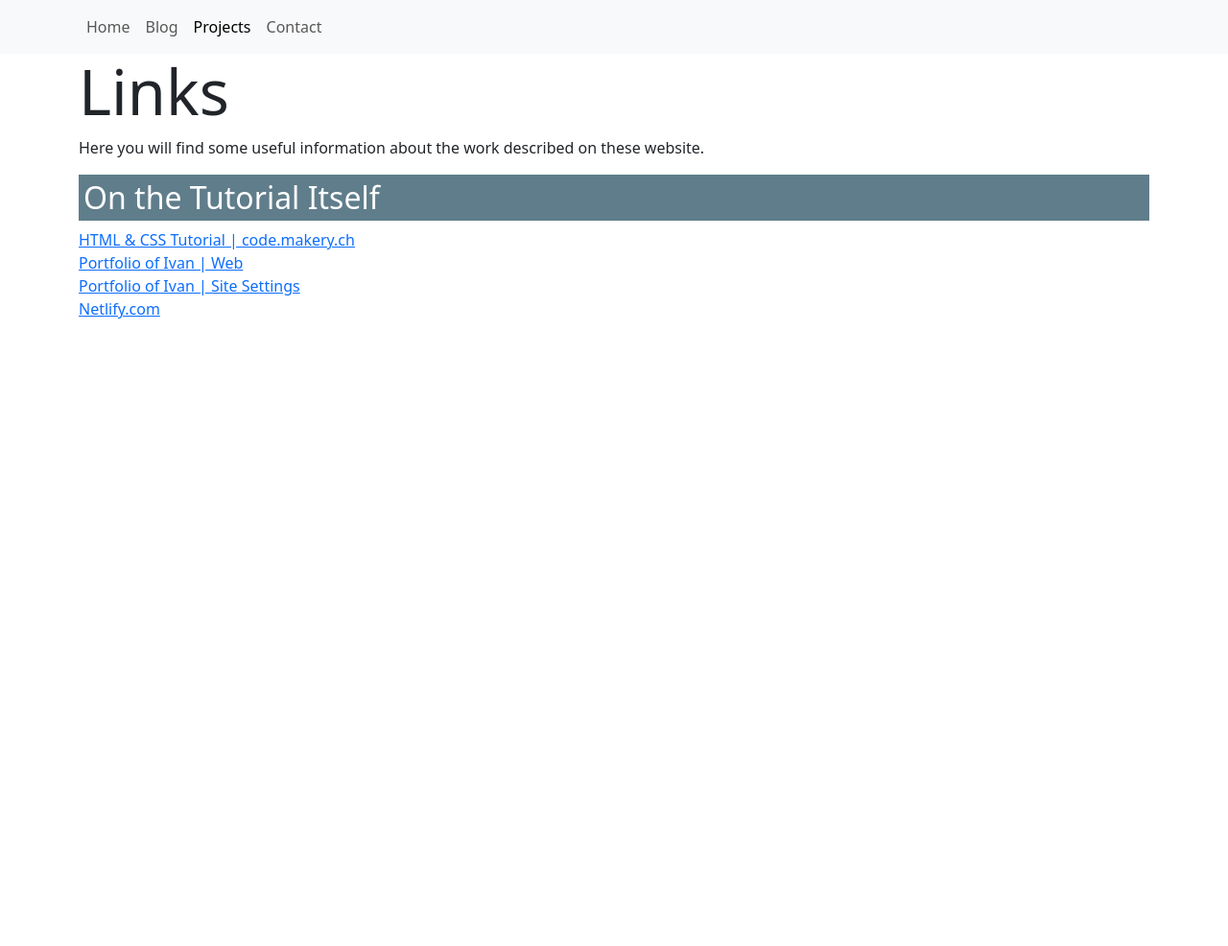
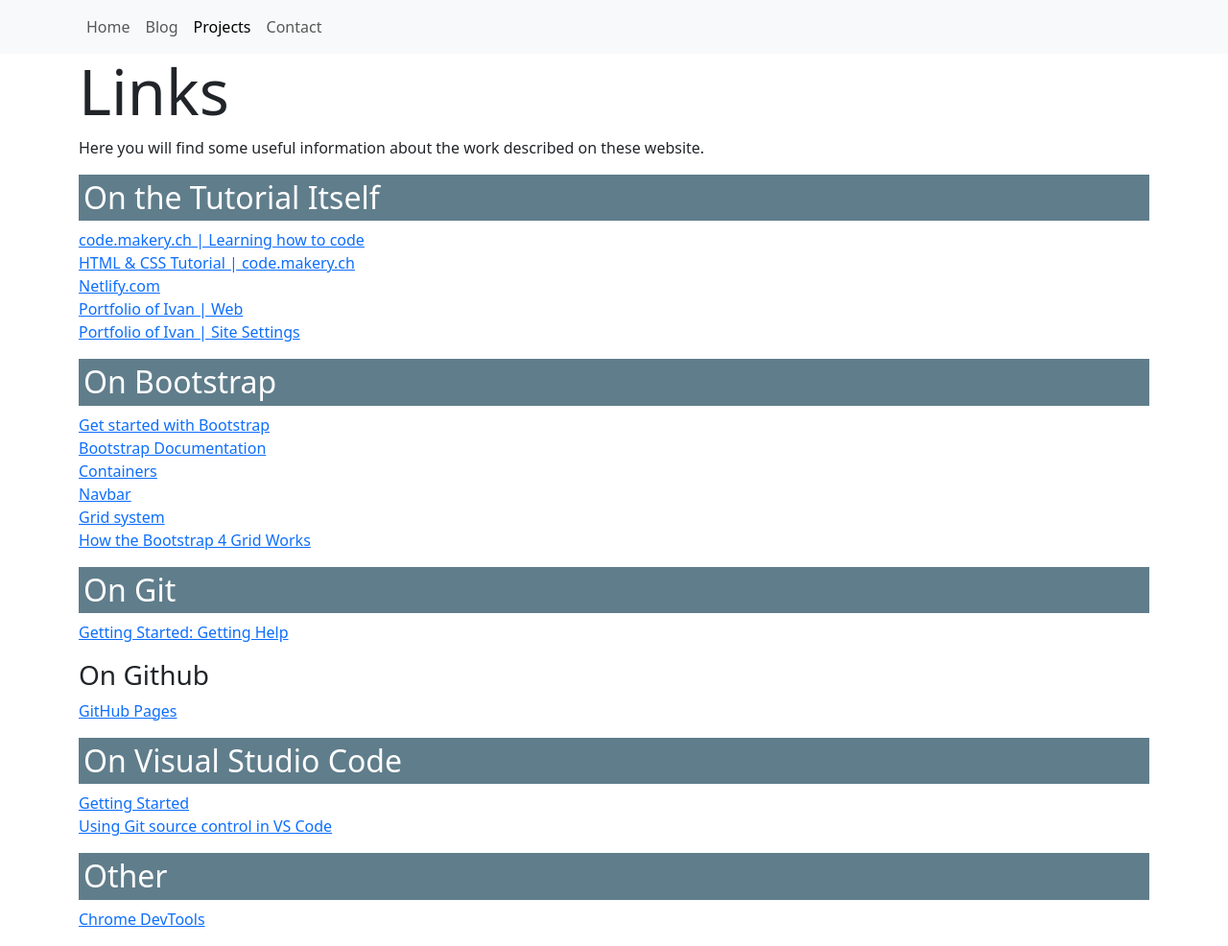
Before and after one commit to ivanferre/Portfolio, a plain HTML site: page projects/index.html in a window 1280 px wide. Shown: the whole page at 96% size. Before the commit the page ends 800 px from the top, so only its background shows below. Drawn offline with nearby package versions, Linux system fonts and the light colour scheme.

Commit message:
Added further links to the Links page.

```diff
--- a/projects/index.html
+++ b/projects/index.html
@@ -35,13 +35,45 @@
 
     <h2>On the Tutorial Itself</h2>
     <ul class="list-unstyled">
-        <li><a href="https://code.makery.ch/library/html-css/">HTML & CSS Tutorial | code.makery.ch</a></li>
+      <li><a href="https://code.makery.ch/">code.makery.ch | Learning how to code</a></li>
+      <li><a href="https://code.makery.ch/library/html-css/">HTML & CSS Tutorial | code.makery.ch</a></li>
+      <li><a href="https://www.netlify.com/">Netlify.com</a></li>
         <li><a href="https://portfolio-of-ivan.netlify.app/">Portfolio of Ivan | Web</a></li>
         <li><a href="https://app.netlify.com/sites/portfolio-of-ivan/settings/general">Portfolio of Ivan | Site Settings</a></li>
-        <li><a href="https://www.netlify.com/">Netlify.com</a></li>
     </ul>
 
-  </div>
+    <h2>On Bootstrap</h2>
+    <ul class="list-unstyled">
+      <li><a href="https://getbootstrap.com/docs/5.3/getting-started/introduction/">Get started with Bootstrap</a></li>
+      <li><a href="https://getbootstrap.com/">Bootstrap Documentation</a></li>
+      <li><a href="https://getbootstrap.com/docs/4.1/layout/overview/#containers">Containers</a></li>
+      <li><a href="https://getbootstrap.com/docs/4.1/components/navbar/">Navbar</a></li>
+      <li><a href="https://getbootstrap.com/docs/4.1/layout/grid/">Grid system</a></li>
+      <li><a href=https://uxplanet.org/how-the-bootstrap-4-grid-works-a1b04703a3b7">How the Bootstrap 4 Grid Works</a></li>
+    </ul>
+
+    <h2>On Git</h2>
+    <ul class="list-unstyled">
+      <li><a href="https://git-scm.com/book/en/v2/Getting-Started-Getting-Help">Getting Started: Getting Help</a></li>
+
+    </ul>
+    <h3>On Github</h3>
+    <ul class="list-unstyled">
+      <li><a href="https://pages.github.com/">GitHub Pages</a></li>
+    </ul>
+
+    <h2>On Visual Studio Code</h2>
+    <ul class="list-unstyled">
+      <li><a href=https://code.visualstudio.com/docs/">Getting Started</a></li>
+      <li><a href="https://code.visualstudio.com/docs/sourcecontrol/overview">Using Git source control in VS Code</a></li>
+    </ul>
+
+    <h2>Other</h2>
+    <ul class="list-unstyled">
+      <li><a href="https://developer.chrome.com/docs/devtools/">Chrome DevTools</a></li>
+    </ul>
+
+  </div> <!-- Container -->
 
     <!-- This is to enable Bootstrap's Javascript Bundle CDN link   -->
     <script src="https://cdn.jsdelivr.net/npm/bootstrap@5.3.0-alpha1/dist/js/bootstrap.bundle.min.js"></script>
```
